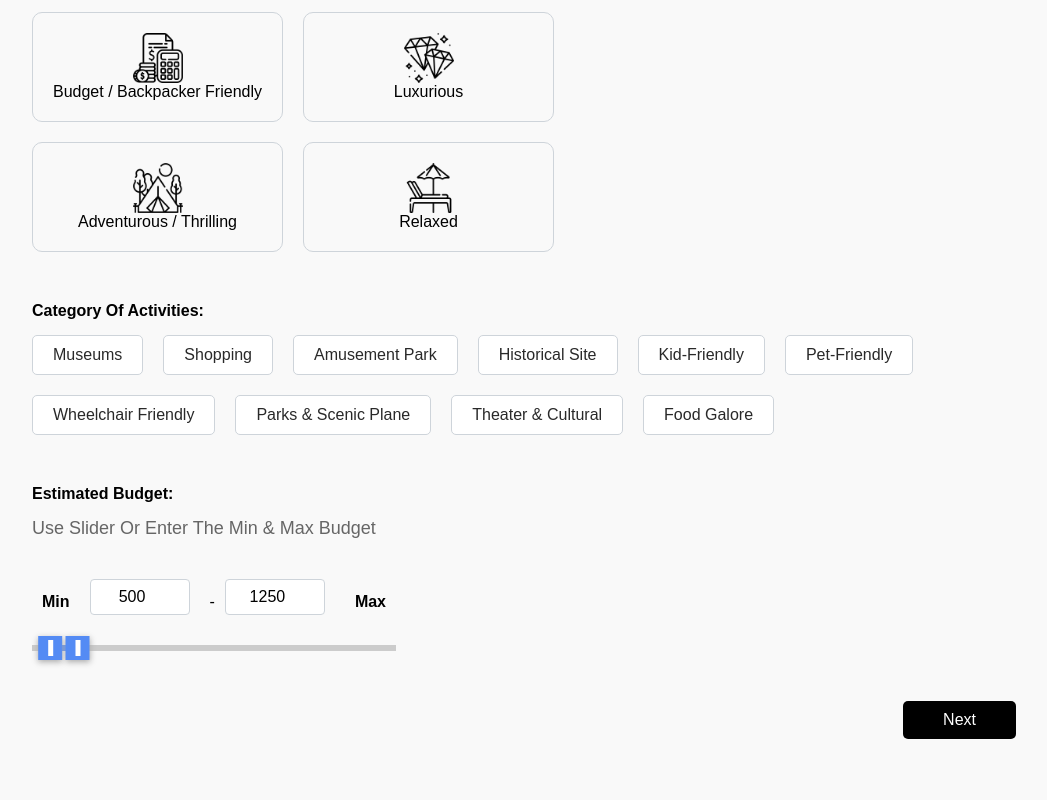
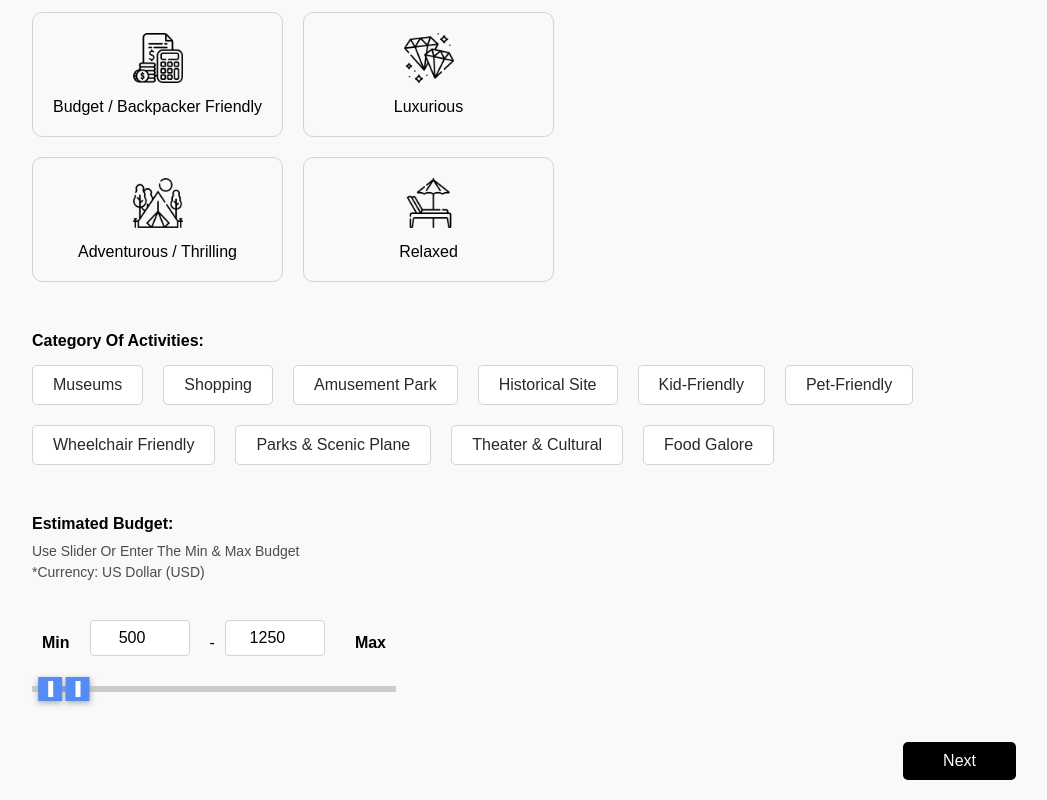
Before and after one commit to Vanboii/HCI-BonVoyage, a React (Create React App) app: page /preferences in a window 1280 px wide. Shown: the part 388-1188 px from the top of the page, without its empty margins (116-1163 px from the left). Before the commit the page ends 1147 px from the top, so only its background shows below. Built offline with nearby package versions, Linux system fonts and the light colour scheme; what country-list would draw is missing.

Commit message:
pref page edit

```diff
--- a/src/pages/planning_page/preferences_page/preferences_page.css
+++ b/src/pages/planning_page/preferences_page/preferences_page.css
@@ -34,10 +34,12 @@ form {
     flex-direction: column;
     align-items: flex-start;
     gap: 10px;
+
 }
 
 label {
     font-weight: bold;
+
 }
 
 .options {
@@ -182,6 +184,7 @@ button {
 .travel-style-option img {
     width: 50px;
     height: 50px;
+    margin-bottom: 15px;
     transition: filter 0.2s; /* Add transition for filter */
 }
 
@@ -281,8 +284,15 @@ button {
 }
 
 .budget-tagline {
-    font-size: 3px;
-    color: #666;
+    font-size: 14px !important;
+    color: #4c4c4c;
     margin-bottom: 0px;
-    margin-top: 0px;
+    margin-top: -5px;
 }
+
+.budget-tagline1 {
+    font-size: 14px !important;
+    color: #4c4c4c;
+    margin-bottom: 0px;
+    margin-top: -35px;
+}
--- a/src/pages/planning_page/preferences_page/preferences_page.js
+++ b/src/pages/planning_page/preferences_page/preferences_page.js
@@ -180,6 +180,7 @@ const PreferencesPage = () => {
           <div className="form-group">
             <label>Estimated Budget:</label>
             <p className="budget-tagline">Use Slider or Enter the Min & Max budget</p>
+            <p className="budget-tagline1">*Currency: US Dollar (USD)</p>
             <div className="price-range-container">
               <div className="price-range-inputs">
                 <label className="range-label">Min</label>
```
